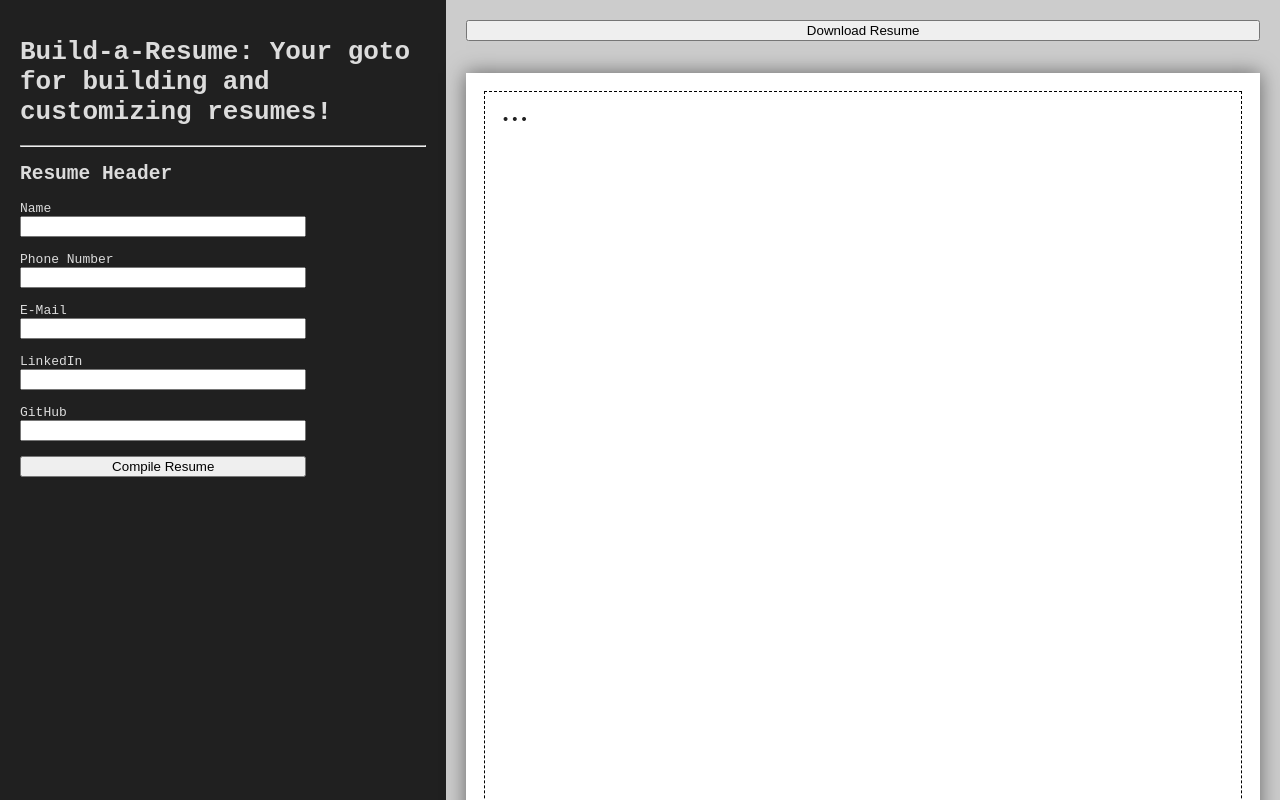
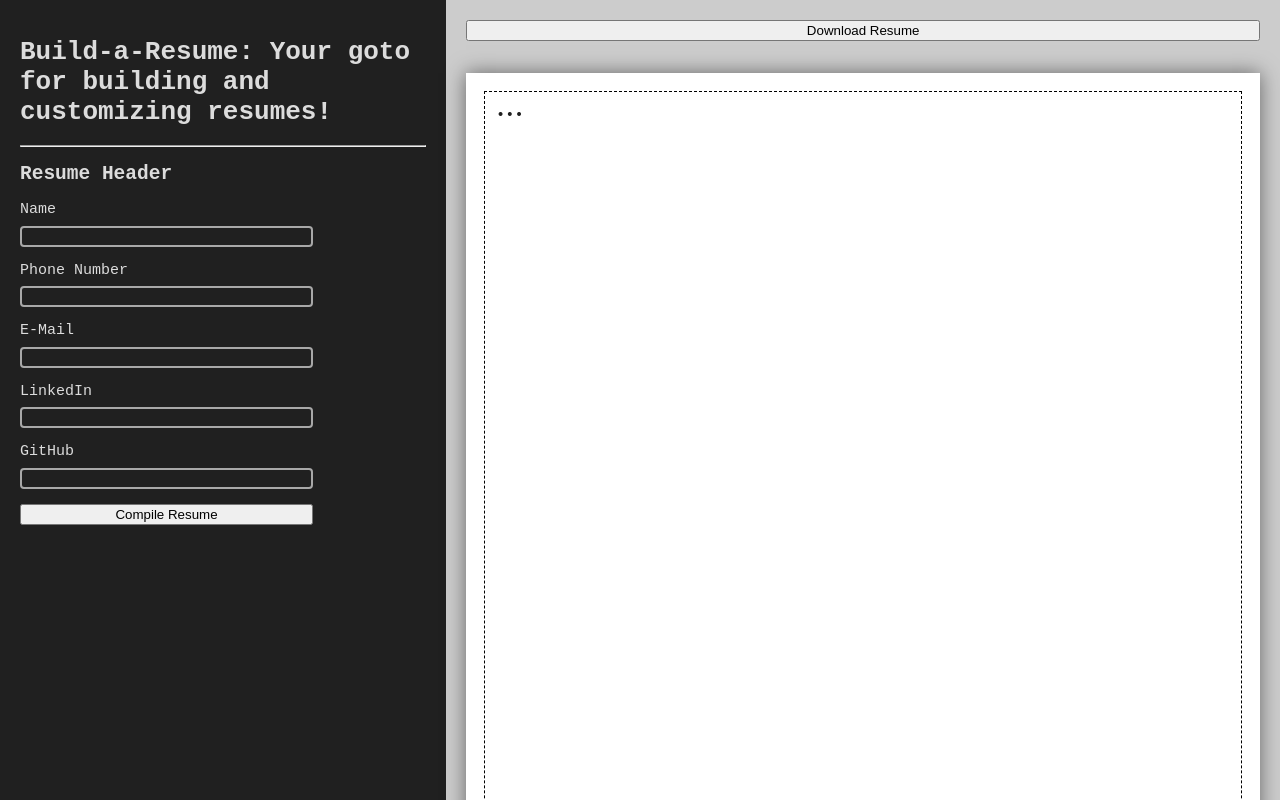
Before and after one commit to stelleron/resume-builder, a React (Vite) app in the folder frontend/: page / in a window 1280 px wide. Shown: the top 800 px of the page. Built offline with nearby package versions, Linux system fonts and the light colour scheme.

Commit message:
Committing CSS changes

```diff
--- a/frontend/src/App.css
+++ b/frontend/src/App.css
@@ -59,7 +59,7 @@ body {
   width: 210mm;
   font-size: 12pt;
   margin: 2em auto;
-  padding: calc(var(--bleeding) + var(--margin) - 20px);
+  padding: calc(var(--bleeding) + var(--margin) - 25px);
   box-shadow: 0 0 0.5cm rgba(0, 0, 0, 0.5);
   background: white;
   font-family: "PT Serif", sans-serif;
@@ -101,3 +101,16 @@ body {
 .multiline {
   white-space: pre-wrap;
 }
+
+label {
+  font-size: 15px;
+}
+
+input[type=text] {
+  background-color:#202020;
+  color: rgb(220, 220, 220);
+  font-family: monospace;
+  border: 2px solid #a8a8a8;
+  border-radius: 4px;
+  margin-top: 7.5px;
+}
--- a/frontend/src/App.jsx
+++ b/frontend/src/App.jsx
@@ -35,7 +35,7 @@ function ResumeBuilder(props) {
 
 
   return (
-    <div class="section-box" id="resume-builder">
+    <div className="section-box" id="resume-builder">
       <h1>Build-a-Resume: Your goto for building and customizing resumes!</h1>
       <hr></hr>
       <h2>Resume Header</h2>
@@ -92,10 +92,10 @@ function ResumePreview(props) {
   }
 
   return (
-    <div class="section-box" id="resume-preview">
+    <div className="section-box" id="resume-preview">
       <button onClick={download_page}>Download Resume</button>
       <div id="resume-page">
-        <div class="page">
+        <div className="page">
           <div className='resume-name'>{props.resume_header.name}</div>
             <div className='resume-key-details'>
               <span>{props.resume_header.phone} • </span>
```
